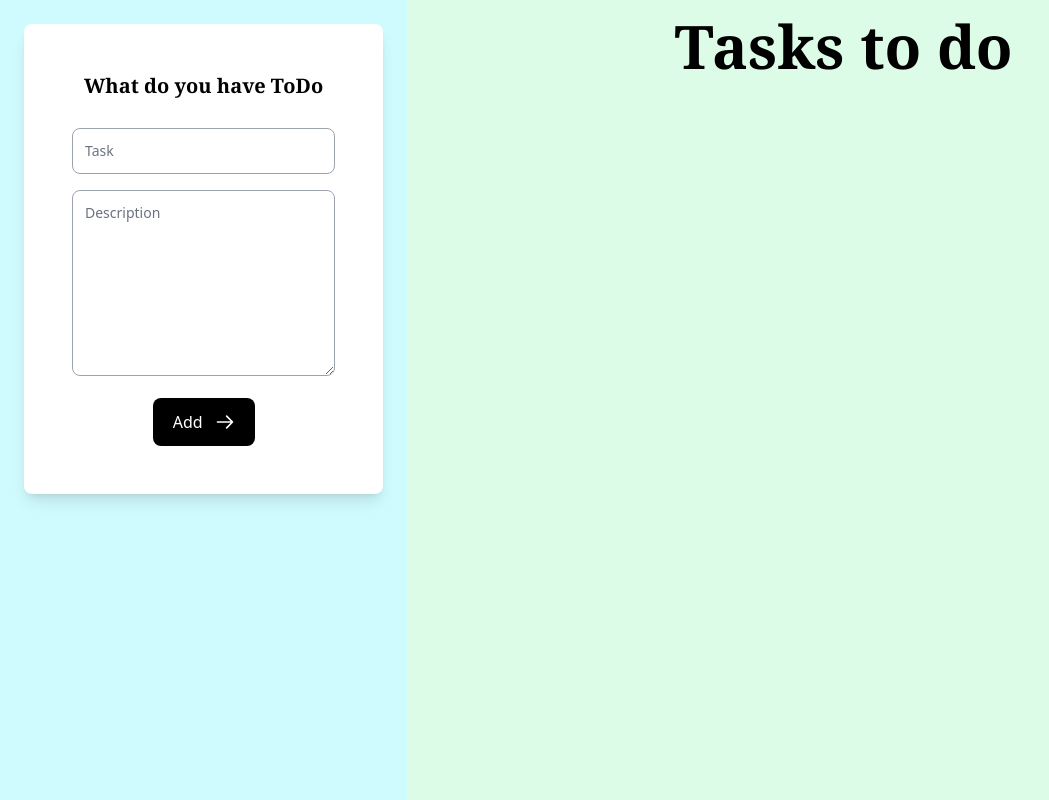
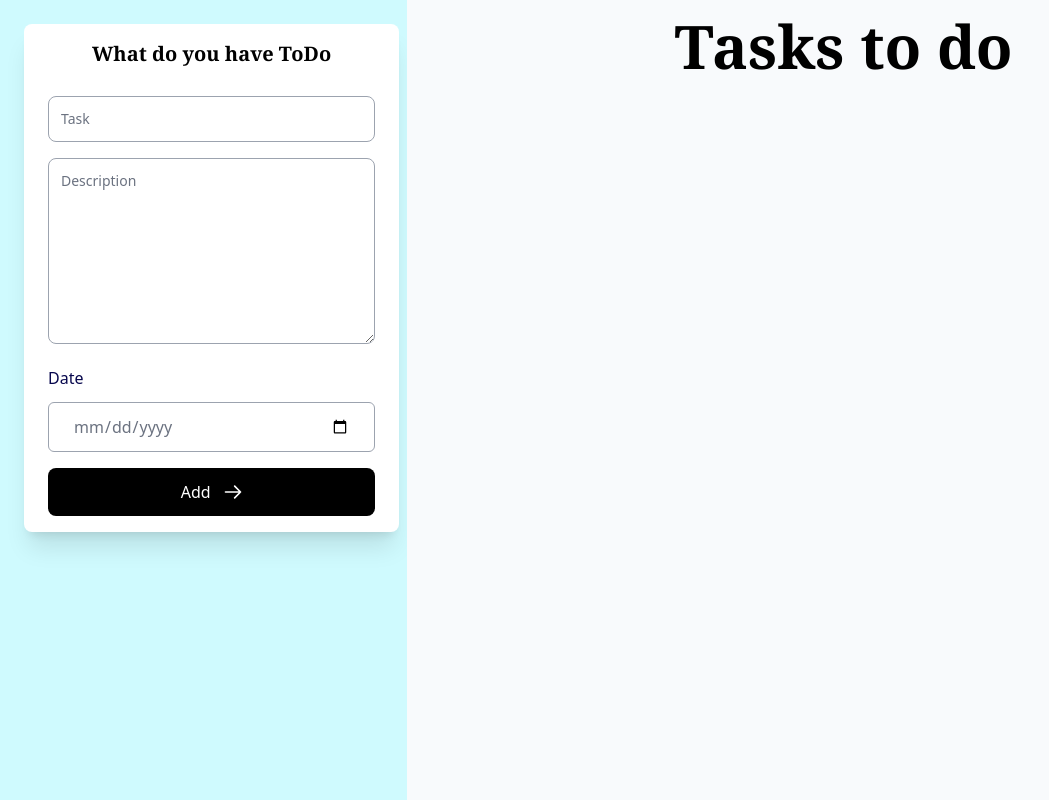
Before and after one commit to EugenioBravi/TodoApp, a React (Vite) app: page / in a window 1280 px wide. Shown: the whole page, without its empty margins (0-1049 px from the left). Built offline with nearby package versions, Linux system fonts and the light colour scheme.

Commit message:
Fix error

```diff
--- a/src/components/Card.jsx
+++ b/src/components/Card.jsx
@@ -1,16 +1,16 @@
-import { useTaskContext } from "./Context/TaskContext";
+
 import DeleteButton from "./DeleteButton";
 
-const Card = ({ task ,remove}) => {
+const Card = ({ task }) => {
 
   return (
     <div className="group mb-4 block h-56 w-[300px]">
 
-      <div className="relative flex h-full items-start rounded-3xl border-4 border-black bg-white p-8 transition group-hover:-translate-x-2 group-hover:-translate-y-2 group-hover:shadow-[8px_8px_0_0_#000]">
+      <div className="relative flex h-full items-start rounded-3xl border-4 border-black bg-yellow-200 p-8 transition group-hover:-translate-x-2 group-hover:-translate-y-2 group-hover:shadow-[8px_8px_0_0_#000]">
 
         <div className="group-hover:absolute group-hover:opacity-0">
           <span className="text-xl" role="img" aria-hidden="true">
-            📆 {task.date}
+            📆 {task.info.date}
           </span>
           <p className="mt-4 text-xl font-bold uppercase sm:text-2xl">
             {task.info.task}
@@ -24,7 +24,7 @@ const Card = ({ task ,remove}) => {
             {task.info.description}
           </p>
         </div>
-        <DeleteButton remove={remove} id={task.id}/>
+        <DeleteButton  id={task.id}/>
       </div>
     </div>
   );
--- a/src/components/DeleteButton.jsx
+++ b/src/components/DeleteButton.jsx
@@ -1,8 +1,10 @@
+import { useTaskContext } from "./Context/TaskContext";
 
 
-const DeleteButton = ({id,remove}) => {
+const DeleteButton = ({id}) => {
+  const {removeTask} = useTaskContext();
   return (
-    <button className="ml-auto inline-block rounded-full border border-red-600 bg-red-600 p-3 text-white hover:bg-transparent hover:text-red-600 focus:outline-none focus:ring active:text-red-500"  onClick={() => remove(id)}>
+    <button className="ml-auto inline-block rounded-full border border-red-600 bg-red-600 p-3 text-white hover:bg-transparent hover:text-red-600 focus:outline-none focus:ring active:text-red-500"  onClick={() => removeTask(id)}>
       <svg
         className="h-4 w-4"
         xmlns="http://www.w3.org/2000/svg"
--- a/src/components/Form.jsx
+++ b/src/components/Form.jsx
@@ -5,10 +5,11 @@ const Form = () => {
   const [task, setTask] = useState({
     task: "",
     description: "",
+    date: "",
   });
   const { addTask } = useTaskContext();
   const unique_id = uuid();
-  const theDate = new Date().toISOString().slice(0, 10);
+
   const handleInputChange = (event) => {
     setTask({
       ...task,
@@ -16,21 +17,20 @@ const Form = () => {
     });
   };
 
-  const sendTask = (event) =>{
+  const sendTask = (event) => {
     event.preventDefault();
 
     const taskId = {
       info: task,
-      date: theDate,
-      id: unique_id
+      id: unique_id,
     };
 
     addTask(taskId);
     event.target.reset();
-  }
+  };
 
   return (
-    <div className=" rounded-lg bg-white py-4 px-2 m-2 shadow-lg lg:col-span-3 lg:p-12">
+    <div className=" m-2 w-full rounded-lg bg-white py-4 px-6 shadow-xl">
       <h1 className="mb-7 text-center font-serif text-xl font-bold">
         What do you have ToDo
       </h1>
@@ -42,7 +42,8 @@ const Form = () => {
           <input
             className="w-full rounded-lg border-gray-400 p-3 text-sm"
             placeholder="Task"
-            name="task" required
+            name="task"
+            required
             onChange={handleInputChange}
             type="text"
             id="task"
@@ -56,17 +57,33 @@ const Form = () => {
           <textarea
             className="w-full rounded-lg border-gray-400 p-3 text-sm"
             placeholder="Description"
-            name="description" required
+            name="description"
+            required
             onChange={handleInputChange}
             rows="8"
             id="description"
           ></textarea>
         </div>
-
+        <div className="mt-5">
+          <label
+            htmlFor="date"
+            className="mb-3 block text-base  font-medium text-[#07074D]"
+          >
+            Date
+          </label>
+          <input
+            type="date"
+            name="date"
+            required
+            id="date"
+            onChange={handleInputChange}
+            className="w-full rounded-md border border-gray-400 bg-white py-3 px-6 text-base font-medium text-[#6B7280] "
+          />
+        </div>
         <div className="mt-4 flex justify-center">
           <button
             type="submit"
-            className="inline-flex w-full items-center justify-center rounded-lg bg-black px-5 py-3 text-white sm:w-auto"
+            className="inline-flex w-full items-center justify-center rounded-lg bg-black px-5 py-3 text-white "
           >
             <span className="font-medium"> Add </span>
 
--- a/src/components/TaskContainer.jsx
+++ b/src/components/TaskContainer.jsx
@@ -2,19 +2,17 @@ import { useTaskContext } from "./Context/TaskContext";
 import Card from "./Card";
 
 const TaskContainer = () => {
-  const { tasks, removeTask} = useTaskContext();
+  const { tasks} = useTaskContext();
 
-  const remove= (id) =>{
-    removeTask(id)
-  }
+
   return (
-    <div className=" h-full w-full overflow-y-auto bg-green-100 px-10">
+    <div className=" h-full w-full overflow-y-auto  px-10 bg-slate-50">
       <h1 className="my-4 text-center font-serif text-6xl font-bold ">
         Tasks to do
       </h1>
       <div className="lg:grid-cols-2 grid grid-cols-1 place-items-center 2xl:grid-cols-4">
         {tasks.map((task) => (
-          <Card task={task} key={task.id} remove={remove}/>
+          <Card task={task} key={task.id} />
         ))}
       </div>
     </div>
```
